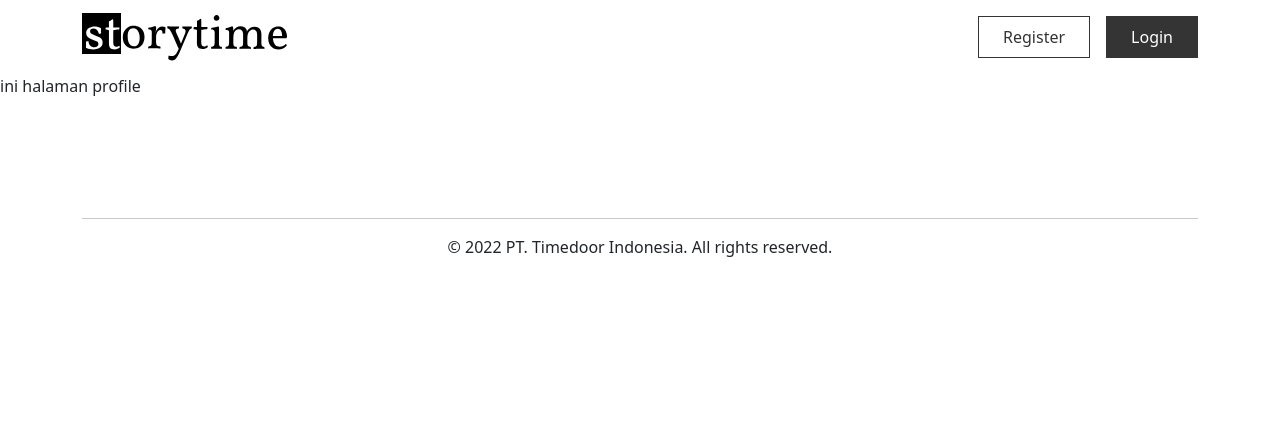
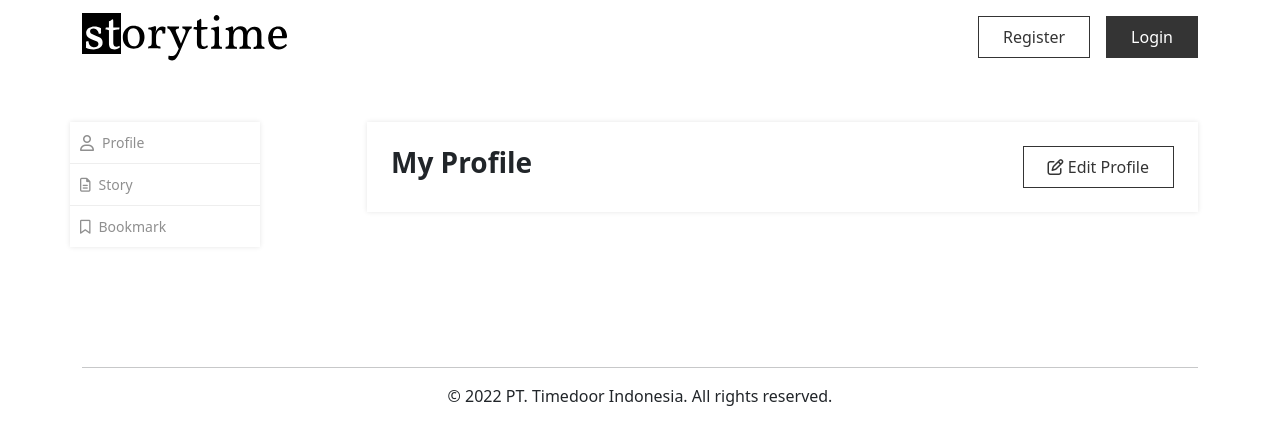
Before and after one commit to Widyasa/nuxt-story-web, a Nuxt app: page /user in a window 1280 px wide. Shown: the top 444 px of the page. Built offline with nearby package versions, Linux system fonts and the light colour scheme; no server answers.

Commit message:
make started page for profile

```diff
--- /dev/null
+++ b/pages/user/bookmark.vue
@@ -0,0 +1,11 @@
+<script setup lang="ts">
+
+</script>
+
+<template>
+  <p>ini bookmark</p>
+</template>
+
+<style scoped>
+
+</style>
--- a/pages/user/index.vue
+++ b/pages/user/index.vue
@@ -1,12 +1,23 @@
 <script setup lang="ts">
+import BaseButton from "~/components/ui/BaseButton.vue";
+
 definePageMeta({
-  middleware: 'auth',
-  layout:'homelayouts'
+  layout:'userlayouts'
 })
 </script>
 
 <template>
-  <p>ini halaman profile</p>
+  <div class="page-wrapper">
+    <div class="d-flex justify-content-between">
+      <h4 class="fs-3 fw-semibold">My Profile</h4>
+      <BaseButton btn-title="" btn-class="btn-second">
+        <i class="fa-regular fa-pen-to-square"></i>
+        Edit Profile
+      </BaseButton>
+    </div>
+
+
+  </div>
 </template>
 
 <style scoped>
--- /dev/null
+++ b/pages/user/story.vue
@@ -0,0 +1,11 @@
+<script setup lang="ts">
+
+</script>
+
+<template>
+  <p>ini story</p>
+</template>
+
+<style scoped>
+
+</style>
```
